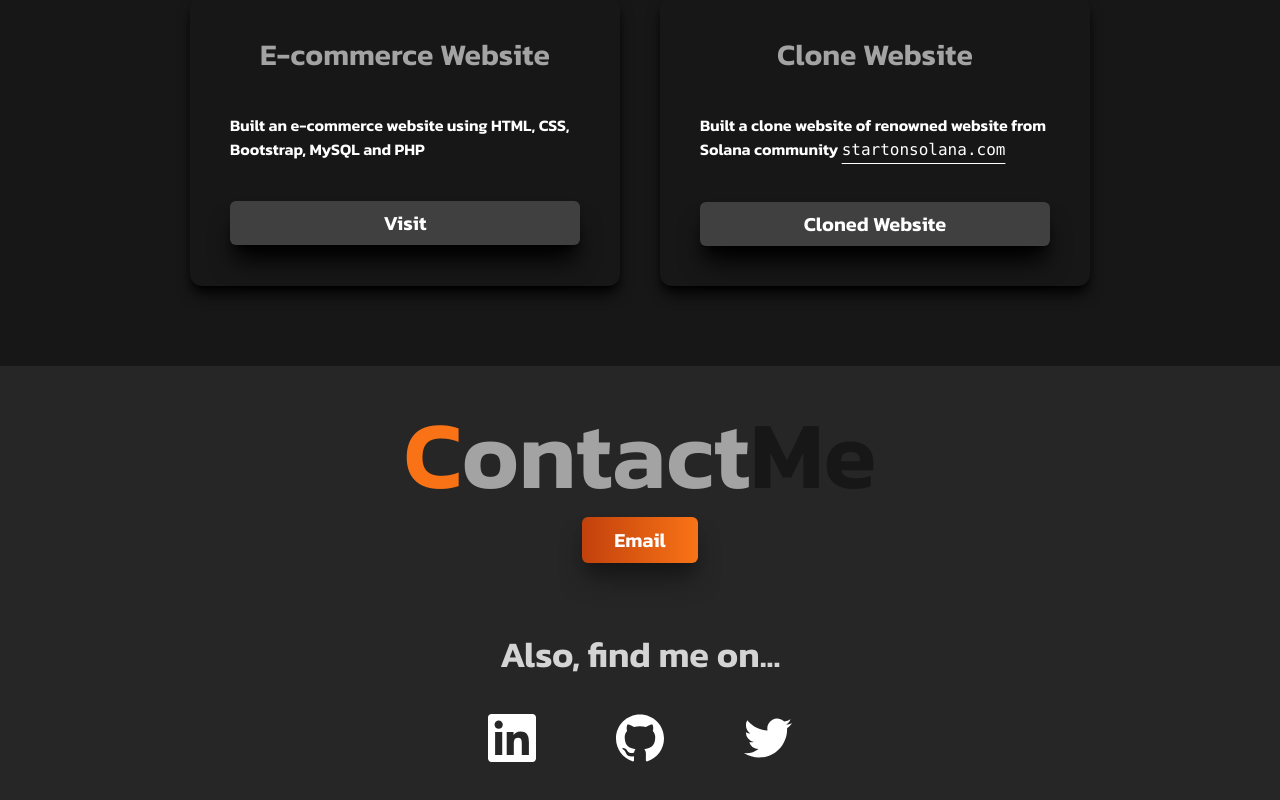
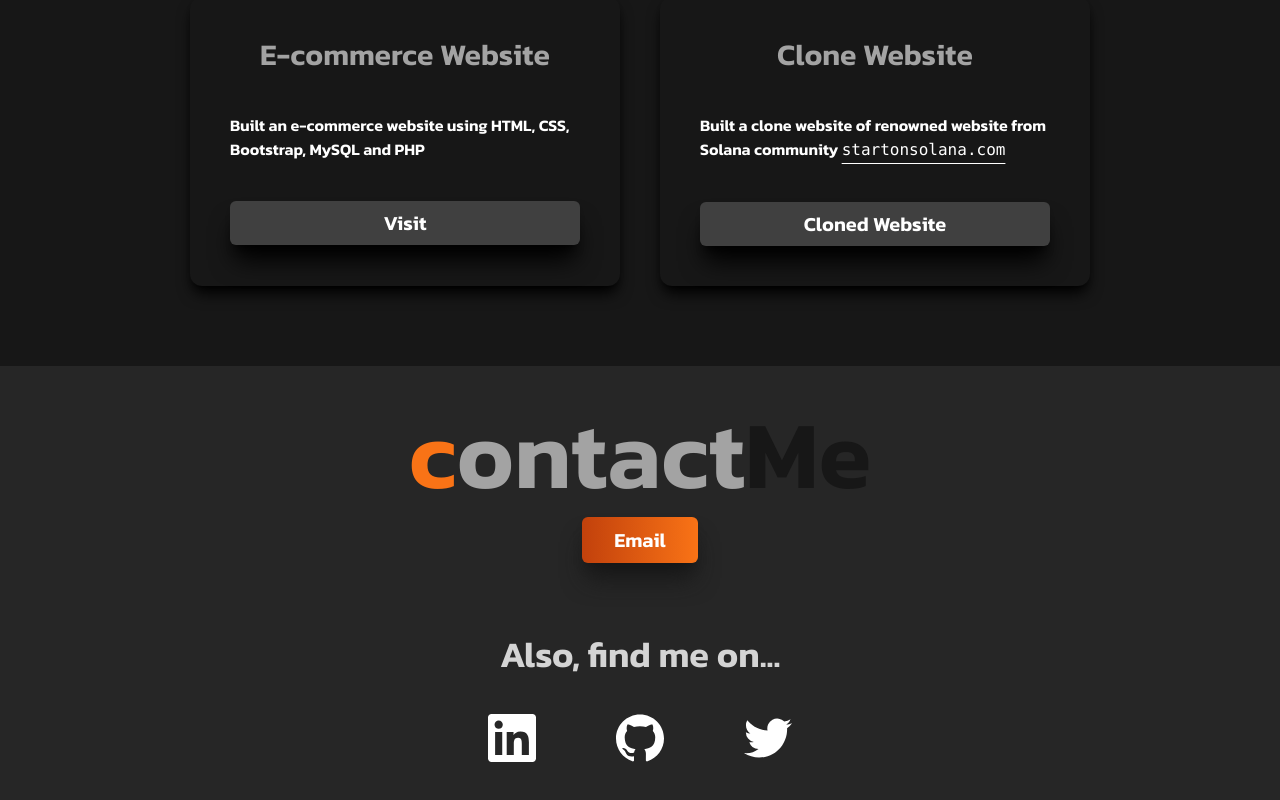
Before and after one commit to code-rishabh/Portfolio, a Next.js app: page / in a window 1280 px wide. Shown: the part 3191-3991 px from the top of the page. Built offline with nearby package versions, Linux system fonts and the light colour scheme.

Commit message:
Update Footer.tsx

```diff
--- a/src/components/sections/Footer.tsx
+++ b/src/components/sections/Footer.tsx
@@ -7,7 +7,7 @@ const Footer = () => {
             <div className='flex flex-col gap-20'>
                 <div className='flex flex-col gap-6'>
                     <div className="flex flex-col text-8xl text-center text-neutral-300">
-                        <p className='text-neutral-400'><span className='text-orange-500'>C</span>ontact<span className='text-neutral-900'>Me</span></p>
+                        <p className='text-neutral-400'><span className='text-orange-500'>c</span>ontact<span className='text-neutral-900'>Me</span></p>
                     </div>
                     <div>
                         <a className=" shadow-xl shadow-neutral-900 bg-gradient-to-r from-orange-700 to-orange-500 text-xl px-8 py-2 rounded-md text-white" href="mailto:r08s2001@gmail.com">Email</a>
```
